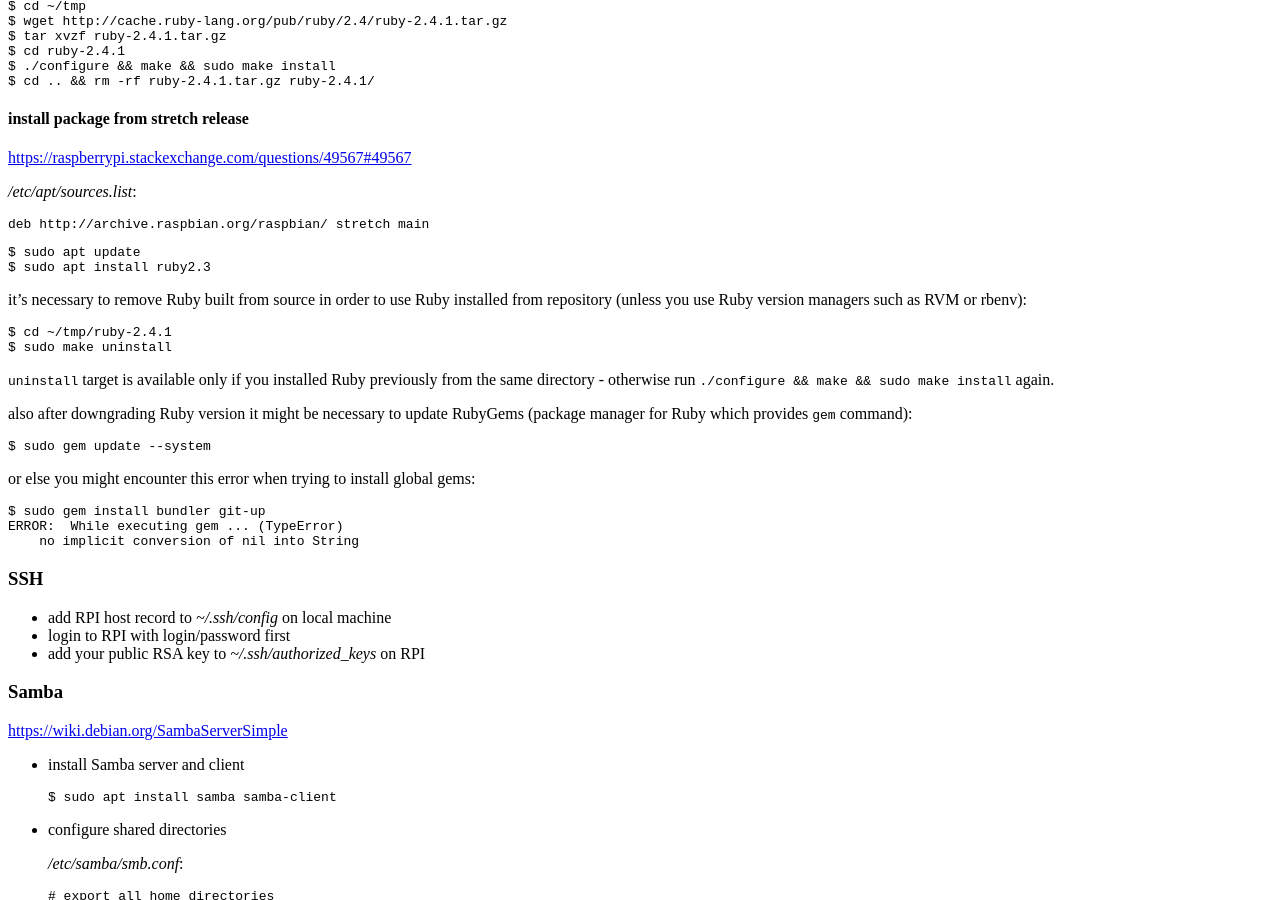
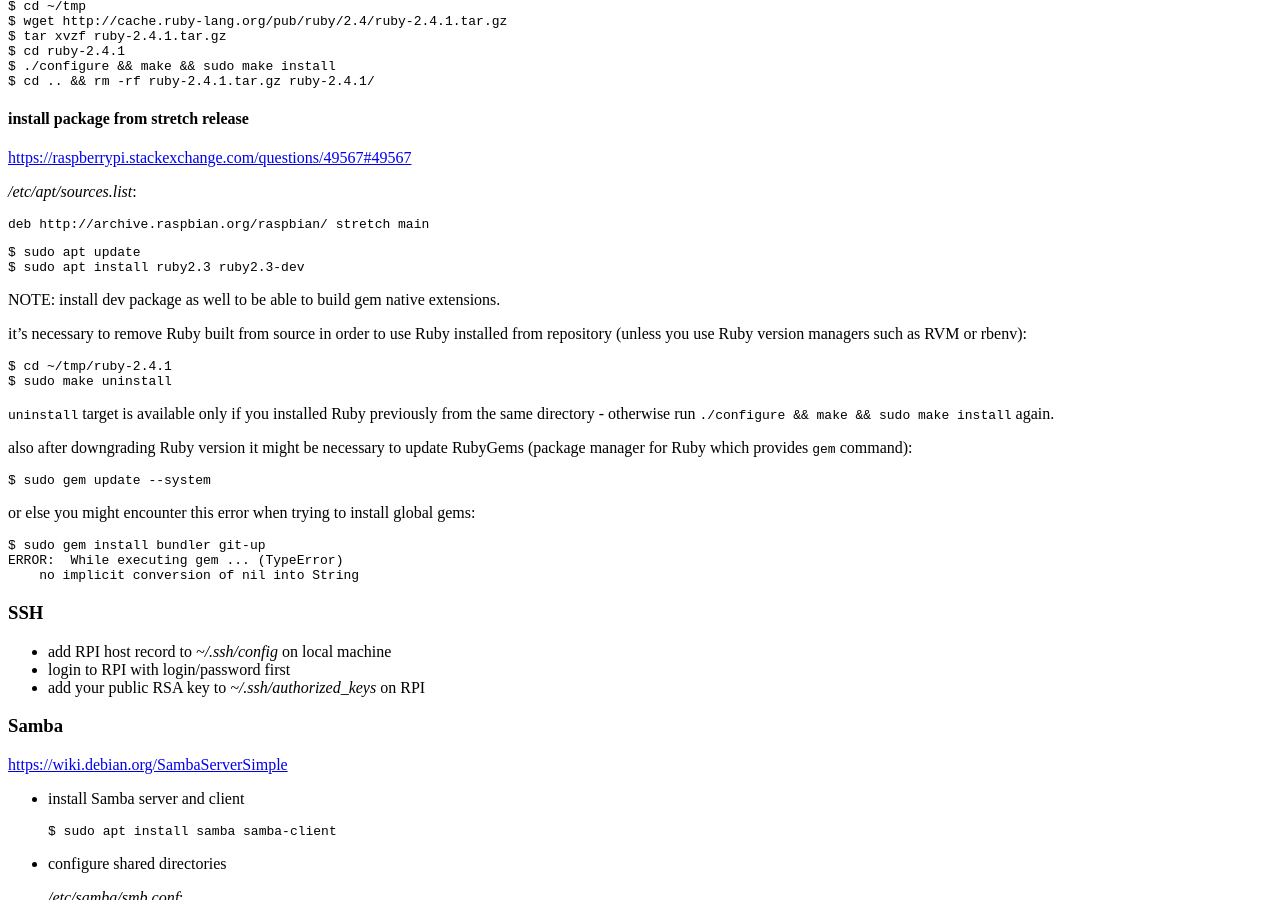
Before and after one commit to tap349/tap349.github.io, a Jekyll site: the page built from _posts/2017-04-15-raspberry-pi.md, in a window 1280 px wide and 900 px high, scrolled down 7422 px. Built offline with Jekyll 4.4.1, drawn with Linux system fonts in a browser that asks for light colours.

Commit message:
update 2017-05-24_02:21:34

````diff
--- a/_posts/2017-04-15-raspberry-pi.md
+++ b/_posts/2017-04-15-raspberry-pi.md
@@ -517,8 +517,10 @@ deb http://archive.raspbian.org/raspbian/ stretch main
 
 ```sh
 $ sudo apt update
-$ sudo apt install ruby2.3
+$ sudo apt install ruby2.3 ruby2.3-dev
 ```
+
+NOTE: install dev package as well to be able to build gem native extensions.
 
 it's necessary to remove Ruby built from source in order to use Ruby installed
 from repository (unless you use Ruby version managers such as RVM or rbenv):
````
